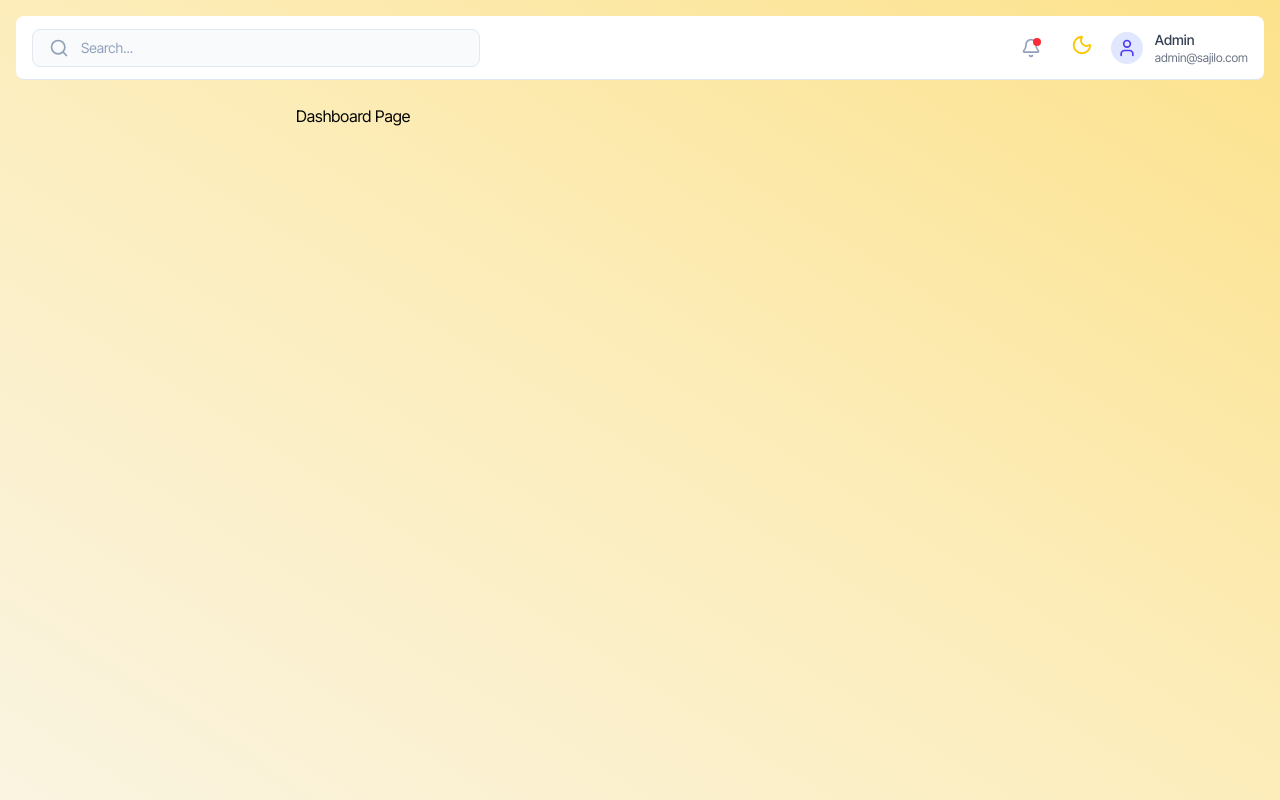
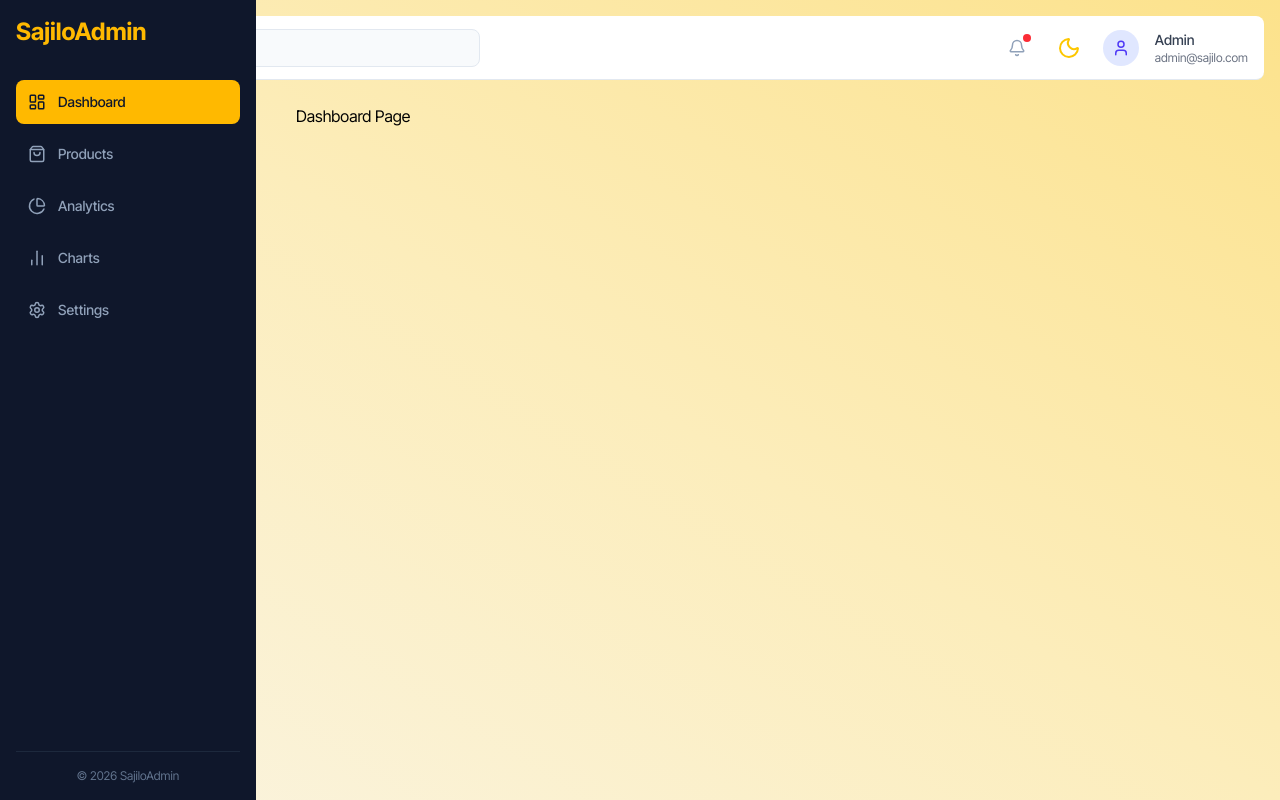
Before and after one commit to bijayjha2025/SajiloAdmin, a React (Vite) app: page / in a window 1280 px wide. Built offline with nearby package versions, Linux system fonts and the light colour scheme; a web font is replaced by a local one.

Commit message:
Building sidebar

```diff
--- a/src/Components/Header.jsx
+++ b/src/Components/Header.jsx
@@ -10,31 +10,31 @@ const Header = ( { theme, setTheme, ToggleSidebar }) => {
  bg-white dark:bg-slate-900
  border-b border-slate-200 dark:border-slate-800
  transition-colors duration-300 '>
+
   <div className='flex items-center gap-4 flex-1'>
-   <button className='md:hidden text-slate-500 hover:text-slate-700' onClick={ToggleSidebar}><Menu size={24} /></button>
+   <button className='md:hidden text-slate-500 hover:text-slate-700 dark:text-slate-400 dark:hover:text-slate-200 transition-colors' onClick={ToggleSidebar}><Menu size={24} /></button>
+
    <div className='flex items-center gap-3 border rounded-lg px-4 py-2 w-full max-w-md bg-slate-50 dark:bg-slate-800 border-slate-200 dark:border-slate-700'>
-    <Search size={20} className='text-slate-400 dark:text-slate-400' />
+    <Search size={18} className='text-slate-400 dark:text-slate-400' />
     <input type="text" placeholder="Search..." className="flex-1 bg-transparent outline-none text-sm text-slate-700 dark:text-slate-200 placeholder-slate-400 dark:placeholder-slate-500" />
    </div>
   </div>
 
-  <div className='flex items-center gap-6'>
-   <button className='relative text-slate-400 hover:text-slate-600 dark:text-slate-400 dark:hover:text-slate-200 transition-colors duration-300'><Bell size={20} />
-   <span className="absolute top-0 right-0 h-2 w-2 rounded-full bg-red-500"></span></button>
-    <div className='flex items-center gap-3'>
-     <div className='text-yellow-400 dark:text-yellow-400'>
+  <div className='flex items-center gap-4'>
+   <button className='h-9 w-9 flex items-center relative justify-center text-slate-400 hover:text-slate-700 dark:text-slate-400 dark:hover:text-slate-200 transition-colors'><Bell size={18} />
+   <span className="absolute top-1 right-1 h-2 w-2 rounded-full bg-red-500"></span></button>
+
+     <div className='text-yellow-400 dark:text-yellow-400 h-9 w-9 flex items-center justify-center'>
       <ThemeToggle theme={theme} setTheme={setTheme} />
      </div>
 
-     <div className='flex items-center gap-3'>
-      <div className='h-8 w-8 rounded-full bg-indigo-100 dark:bg-indigo-500/10 flex items-center justify-center text-indigo-600 dark:text-indigo-400 font-bold'><User size={20} /></div>
-     </div>
+      <div className='h-9 w-9 rounded-full bg-indigo-100 dark:bg-indigo-500/10 flex items-center justify-center text-indigo-600 dark:text-indigo-400'><User size={18} />
+      </div>
 
      <div className='leading-tight'>
       <p className='text-sm font-medium text-gray-700'>Admin</p>
       <p className='text-xs text-gray-500'>admin@sajilo.com</p>
      </div>
-    </div>
   </div>
  </header>
  );
--- a/src/Components/Sidebar.jsx
+++ b/src/Components/Sidebar.jsx
@@ -1,9 +1,50 @@
 
-function Sidebar(){
+import { LayoutDashboard, ShoppingBag, PieChart, BarChart2, Settings, X } from "lucide-react";
+import { NavLink } from "react-router-dom";
+
+const Sidebar = ({ isOpen, setIsOpen }) => {
+
+   const links = [
+    { name: "Dashboard", icon: LayoutDashboard, path: "/" },
+    { name: "Products", icon: ShoppingBag, path: "/products" },
+    { name: "Analytics", icon: PieChart, path: "/analytics" },
+    { name: "Charts", icon: BarChart2, path: "/charts" },
+    { name: "Settings", icon: Settings, path: "/settings" },
+   ];
 
  return(
-    <>
-    </>
+  <>
+  {isOpen && (
+   <div className="fixed inset-0 z-40 bg-black/50 md:hidden" onClick={() => setIsOpen(false)} />
+  )}
+
+  <aside className={` fixed left-0 top-0 z-50 h-screen w-64 p-4 flex flex-col bg-slate-900 text-slate-200 transition-transform duration-300
+  ${isOpen ? "translate-x-0" : "-translate-x-full"} md:translate-x-0 `} >
+
+   <div className="flex justify-between items-center mb-8">
+    <h1 className="text-2xl font-bold text-amber-400">SajiloAdmin</h1>
+    <button className="md:hidden text-gray-400 hover:text-white" onClick={() => setIsOpen(false)}><X size={22} /></button>
+   </div>
+
+   <nav className="flex-1">
+    <ul className="space-y-2">
+    {links.map((link) => (
+     <li key={link.path}>
+
+      <NavLink to={link.path} className={({ isActive }) => `flex items-center gap-3 p-3 rounded-lg transition-colors ${isActive ? "bg-amber-400 text-slate-900" : "text-slate-400 hover:bg-amber-400/10 hover:text-amber-300" }`} >
+         <link.icon size={18} />
+      <span className="text-sm font-medium">{link.name}</span>
+      </NavLink>
+     </li>
+     ))}
+    </ul>
+   </nav>
+
+   <div className="border-t border-slate-800 pt-4">
+    <p className="text-xs text-slate-500 text-center">&copy; 2026 SajiloAdmin</p>
+   </div>
+   </aside>
+  </>
 
  );
 }
--- a/src/ThemeToggle.jsx
+++ b/src/ThemeToggle.jsx
@@ -13,9 +13,9 @@ const ThemeToggle = ({ theme, setTheme }) => {
 
   return (
    <button>
-    {theme === "dark" ? ( <Sun className="size-8.5 p-1.5 rounded-full" onClick={()=>setTheme("light")} />)
+    {theme === "dark" ? ( <Sun className="size-9 p-1.5 rounded-full" onClick={()=>setTheme("light")} />)
     : (
-    <Moon className="size-8.5 p-1.5 rounded-full" onClick={()=>setTheme("dark")} /> )}
+    <Moon className="size-9 p-1.5 rounded-full" onClick={()=>setTheme("dark")} /> )}
    </button>
   );
 };
```
